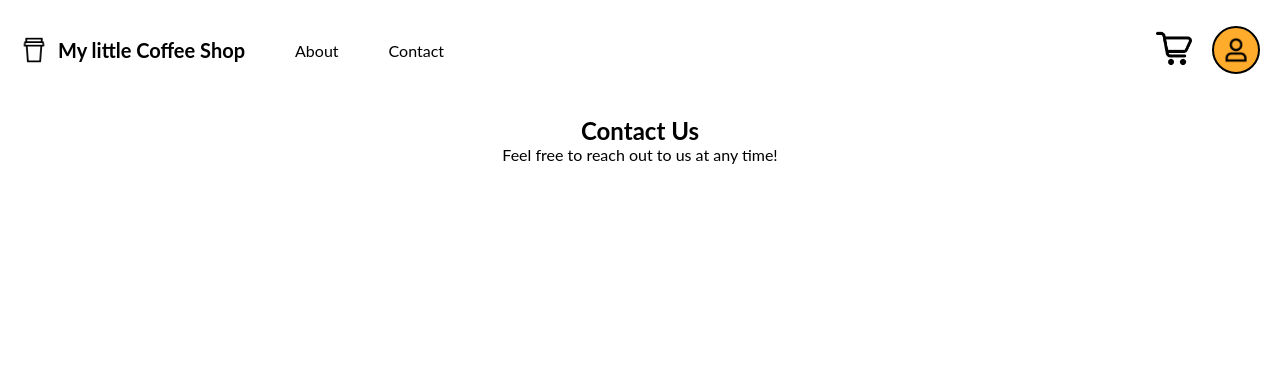
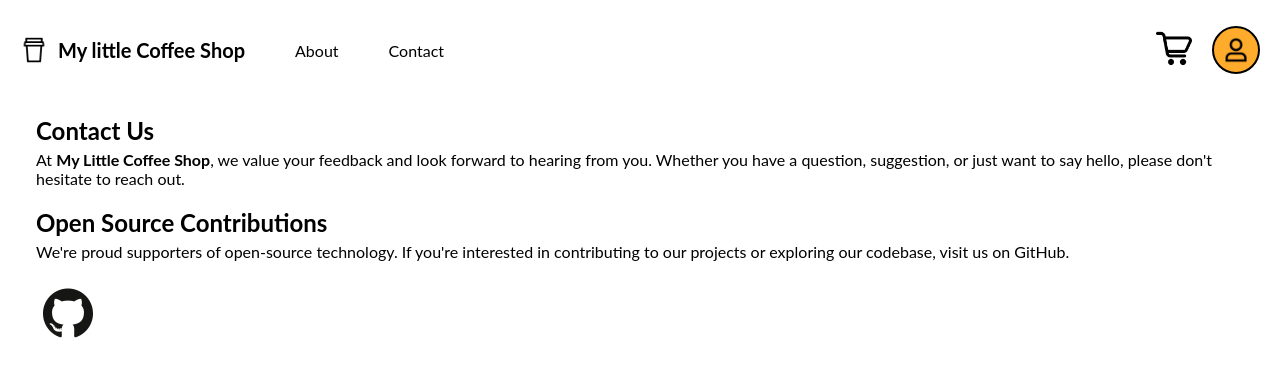
Before and after one commit to Cootz/MyLittleCoffeeShop, a React (Create React App) app in the folder front-end/: page /contact in a window 1280 px wide. Shown: the top 376 px of the page. Built offline with nearby package versions, Linux system fonts and the light colour scheme.

Commit message:
Add contact page layout

```diff
--- a/front-end/src/pages/about/About.css
+++ b/front-end/src/pages/about/About.css
@@ -1,22 +1,20 @@
-ul
-{
+.about-container {
+    ul {
         padding-left: 20px;
     }
 
-li
-{
+    li {
         padding-bottom: 10px;
     }
 
-.list-bold
-{
+    .list-bold {
         text-decoration: underline;
     }
 
-.about-paragraph
-{
+    .about-paragraph {
         display: flex;
         flex-direction: column;
         margin-bottom: 24px;
         gap: 15px;
     }
+}
--- a/front-end/src/pages/about/About.jsx
+++ b/front-end/src/pages/about/About.jsx
@@ -2,7 +2,7 @@ import './About.css';
 
 function About() {
     return (
-        <div>
+        <div className="about-container">
             <div className="about-paragraph">
                 <h2>About Us</h2>
                 <p>Welcome to <b>My Little Coffee Shop</b>, your cozy haven for all things coffee and delicious snacks. We're passionate about crafting the perfect cup of hot coffee, carefully paired with a selection of tasty treats to complement every sip.</p>
@@ -36,5 +36,4 @@ function About() {
     );
 }
 
-
 export default About;
--- a/front-end/src/pages/contact/Contact.css
+++ b/front-end/src/pages/contact/Contact.css
@@ -1,4 +1,21 @@
 .contact-container {
     padding: 1rem;
-    text-align: center;
+
+    .paragraph
+    {
+        display: flex;
+        flex-direction: column;
+        margin-bottom: 20px;
+        gap: 5px;
+    }
+
+    img {
+        width: 64px;
+        transition: all 0.4s ease;
+        cursor: pointer;
+
+        &:hover {
+            scale: 1.05;
+        }
+    }
 }
--- a/front-end/src/pages/contact/Contact.jsx
+++ b/front-end/src/pages/contact/Contact.jsx
@@ -3,8 +3,19 @@ import './Contact.css';
 export default function Contact() {
     return (
         <div className="contact-container">
-            <h2>Contact Us</h2>
-            <p>Feel free to reach out to us at any time!</p>
+            <div className="paragraph">
+                <h2>Contact Us</h2>
+                <p>At <b>My Little Coffee Shop</b>, we value your feedback and look forward to hearing from you. Whether you have a question, suggestion, or just want to say hello, please don't hesitate to reach out.</p>
+            </div>
+
+            <div className="paragraph">
+                <h2>Open Source Contributions</h2>
+                <p>We're proud supporters of open-source technology. If you're interested in contributing to our projects or exploring our codebase, visit us on <a href="https://github.com/Cootz/MyLittleCoffeeShop">GitHub</a>.</p>
+            </div>
+
+            <a href="https://github.com/Cootz/MyLittleCoffeeShop">
+                <img src="github-light.png"/>
+            </a>
         </div>
     );
 }
```
Also changed, not shown: front-end/public/github-light.png (added). Lines whose indentation alone changed are shown as unchanged.
